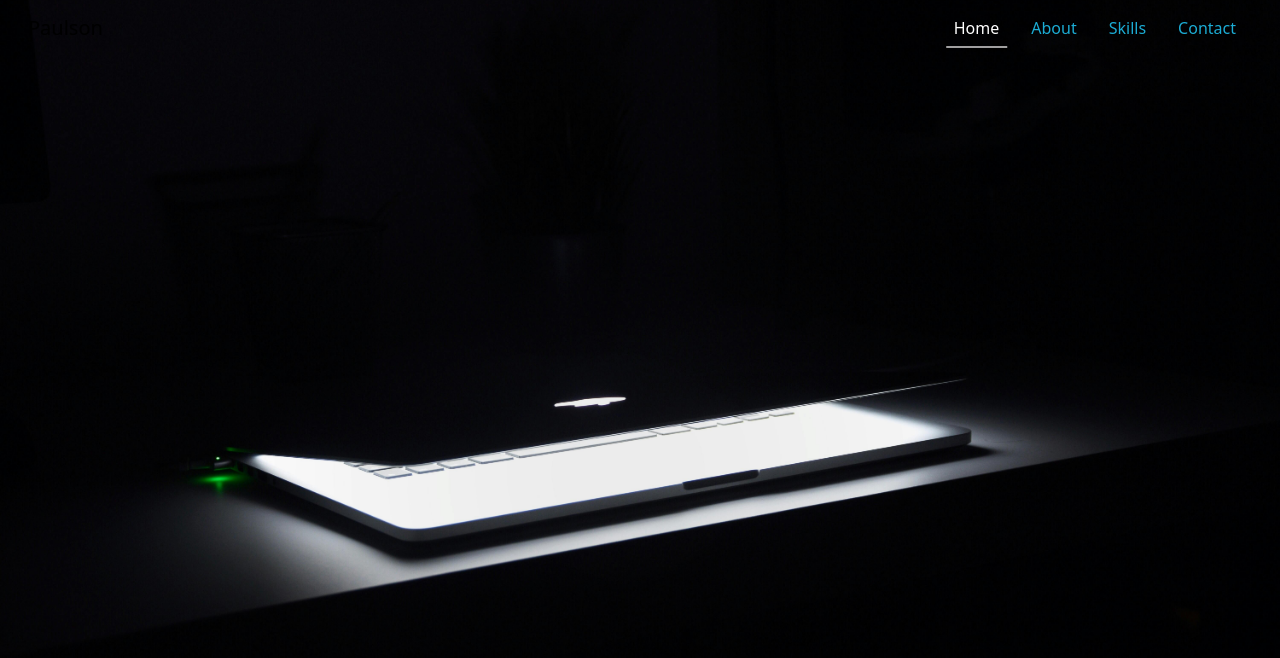
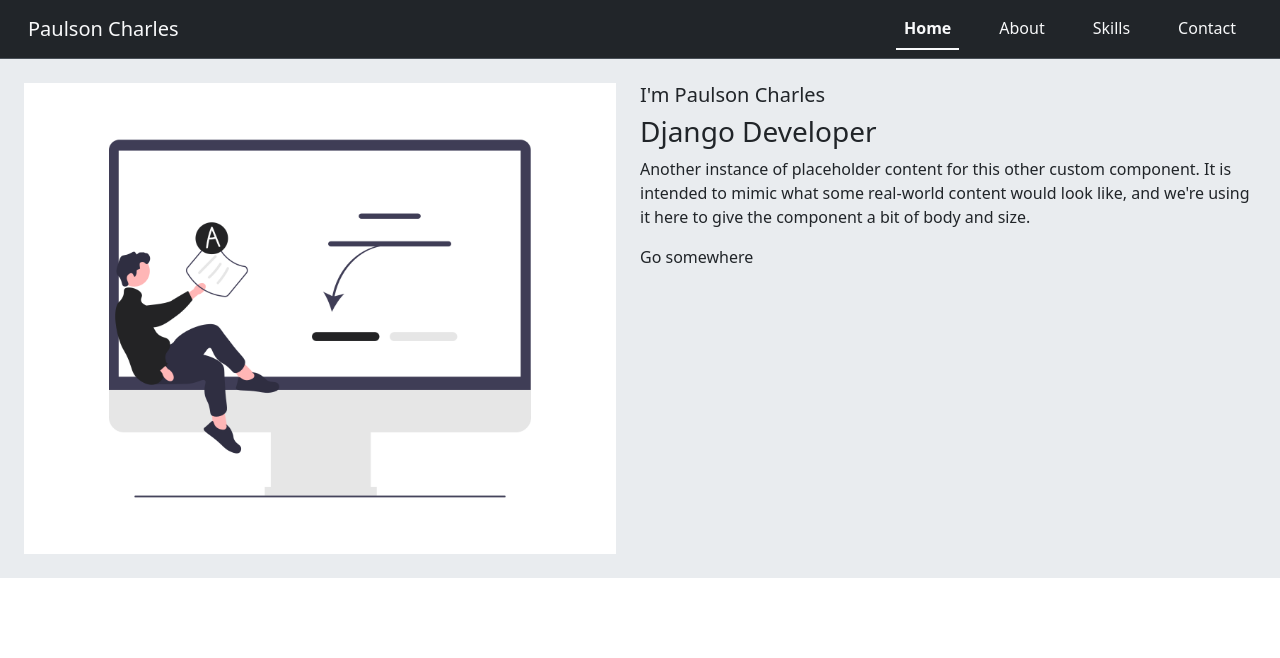
Before and after one commit to Paulson-Charles-DJ/Portfolio, a plain HTML site: page index.html in a window 1280 px wide. Drawn offline with nearby package versions, Linux system fonts and the light colour scheme.

Commit message:
Finished 1st page

```diff
--- a/assets/css/style.css
+++ b/assets/css/style.css
@@ -3,46 +3,3 @@
     margin: 0;
     box-sizing: border-box;
 }
-
-/* .nav-brand{
-    font-weight: 500;
-    color: white !important;
-    font-size: 24px;
-    transition: 0.3s color;
-} */
-
-.nav-link{
-    color:rgb(28, 172, 212);
-    font-weight: 500;
-    position: relative;
-}
-
-.nav-link:hover, .nav-link:active{
-    color: white;
-}
-
-@media (min-width: 991px){
-    .nav-link::before{
-        content: "";
-        position: absolute;
-        bottom: 0;
-        left: 50%;
-        transform: translateX(-50%);
-        width: 0;
-        height: 2px;
-        background-color: rgb(160, 159, 160);
-        visibility: hidden;
-        transition: 0.3s ease-in-out;
-    }
-    .nav-link:hover::before, .nav-link.active::before{
-        width: 100%;
-        visibility: visible;
-    }
-}
-
-.bg-home{
-    background: url(/Portfolio/assets/images/pexels-danbuilds-633409.jpg) no-repeat center;
-    background-size: cover;
-    width: 100%;
-    height: 100vh;
-}
--- a/index.html
+++ b/index.html
@@ -11,54 +11,31 @@
 <body>
     <!-- Navbar -->
     <header>
-        <!-- <nav class="navbar navbar-expand-lg navbar-light shadow sticky-top">
-            <div class="container-fluid">
-                <a class="navbar-brand ms-3 text-secondary" href="#">Paulson</a>
-                <button class="navbar-toggler me-3" type="button" data-bs-toggle="collapse" data-bs-target="#navbarNav" aria-controls="navbarNav" aria-expanded="false" aria-label="Toggle navigation">
-                    <span class="navbar-toggler-icon"></span>
-                </button>
-                <div class="collapse navbar-collapse" id="navbarNav">
-                    <ul class="navbar-nav m-auto">
-                        <li class="nav-item px-lg-3 me-lg-5">
-                            <a class="nav-link active" aria-current="page" href="#">Home</a>
-                        </li>
-                        <li class="nav-item px-lg-3 me-lg-5">
-                            <a class="nav-link active" href="#">About</a>
-                        </li>
-                        <li class="nav-item px-lg-3 me-lg-5">
-                            <a class="nav-link active" href="#">Skills</a>
-                        </li>
-                        <li class="nav-item px-lg-3 me-lg-5">
-                            <a class="nav-link active" href="#">Contact</a>
-                        </li>
-                    </ul>
-                </div>
-            </div>
-        </nav>  -->
-        <nav class="navbar navbar-expand-lg fixed-top">
-            <div class="container-fluid">
-              <a class="navbar-brand ms-3" href="#">Paulson</a>
-              <button class="navbar-toggler" type="button" data-bs-toggle="offcanvas" data-bs-target="#offcanvasNavbar" aria-controls="offcanvasNavbar" aria-label="Toggle navigation">
+        <!-- <nav class="navbar navbar-expand-lg bg-dark sticky-top bg-body-tertiary"> -->
+        <nav class="navbar navbar-expand-lg bg-dark border-bottom border-body" data-bs-theme="dark">
+            <div class="container-fluid ">
+              <a class="navbar-brand ms-3 text-light" href="#">Paulson Charles</a>
+              <button class="navbar-toggler " type="button" data-bs-theme="dark" data-bs-toggle="offcanvas" data-bs-target="#offcanvasNavbar" aria-controls="offcanvasNavbar" aria-label="Toggle navigation">
                 <span class="navbar-toggler-icon"></span>
               </button>
-              <div class="offcanvas offcanvas-end" tabindex="-1" id="offcanvasNavbar" aria-labelledby="offcanvasNavbarLabel">
-                <div class="offcanvas-header">
-                  <h5 class="offcanvas-title" id="offcanvasNavbarLabel">Paulson</h5>
+              <div class="offcanvas offcanvas-end bg-dark" tabindex="-1" id="offcanvasNavbar" aria-labelledby="offcanvasNavbarLabel">
+                <div class="offcanvas-header" data-bs-theme="dark">
+                  <h5 class="offcanvas-title text-light" id="offcanvasNavbarLabel">Paulson Charles</h5>
                   <button type="button" class="btn-close" data-bs-dismiss="offcanvas" aria-label="Close"></button>
                 </div>
                 <div class="offcanvas-body">
-                  <ul class="navbar-nav justify-content-end flex-grow-1 pe-3">
+                  <ul class="navbar-nav nav-underline justify-content-end flex-grow-1 pe-3">
                     <li class="nav-item">
-                      <a class="nav-link active mx-lg-2 text-white" aria-current="page" href="#">Home</a>
+                      <a class="nav-link active mx-lg-2 text-light" aria-current="page" href="#">Home</a>
                     </li>
                     <li class="nav-item">
-                      <a class="nav-link mx-lg-2 " href="#">About</a>
+                      <a class="nav-link mx-lg-2 text-light" href="#">About</a>
                     </li>
                     <li class="nav-item">
-                      <a class="nav-link mx-lg-2 " href="#">Skills</a>
+                      <a class="nav-link mx-lg-2 text-light" href="#">Skills</a>
                     </li>
                     <li class="nav-item">
-                      <a class="nav-link mx-lg-2 " href="#">Contact</a>
+                      <a class="nav-link mx-lg-2 text-light" href="#">Contact</a>
                     </li>
                   </ul>
                 </div>
@@ -66,7 +43,28 @@
             </div>
         </nav>
     </header>
-    <section class="bg-home"></section>
+    <!-- 1st Page -->
+    <div class="row g-0 bg-body-secondary position-relative">
+      <div class="col-md-6 mb-md-0 p-md-4">
+        <img src="./assets/images/undraw_Online_test_re_kyfx.png" class="w-100" alt="...">
+      </div>
+      <div class="col-md-6 p-4 ps-md-0">
+        <h5 class="mt-0">I'm Paulson Charles</h5>
+        <h3>Django Developer</h3>
+        <p>Another instance of placeholder content for this other custom component. It is intended to mimic what some real-world content would look like, and we're using it here to give the component a bit of body and size.</p>
+        <a href="#" class="stretched-link text-decoration-none text-dark">Go somewhere</a>
+      </div>
+    </div>
+    <!-- <div class="container-fluid p-0">
+      <div class="rowk">
+        <div class="col-12 col-md-6">
+          <img src="./assets/images/undraw_Online_test_re_kyfx.png" class="img-fluid w-100 h-100" alt="" srcset="">
+        </div>
+        <div class="col-12 col-md-6">
+          <h1>I'm <span>Paulson Charles</span></h1>
+        </div>
+      </div>
+    </div> -->
     <!-- Home -->
     <!-- <div class="container">
         <div class="row">
```
Also changed, not shown: assets/images/undraw_Online_test_re_kyfx.png (added), assets/images/undraw_code_thinking_re_gka2.svg (deleted), assets/images/undraw_coding_re_iv62 (1).svg (deleted), assets/images/undraw_freelancer_re_irh4.svg (deleted), assets/images/undraw_programming_re_kg9v.svg (deleted).
